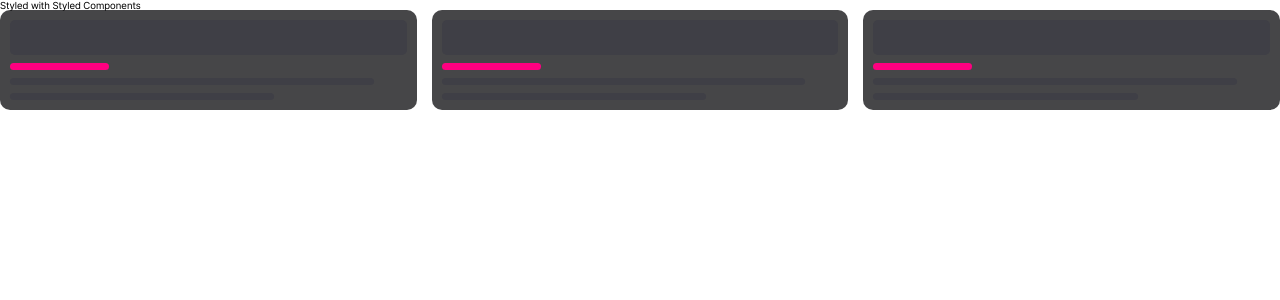
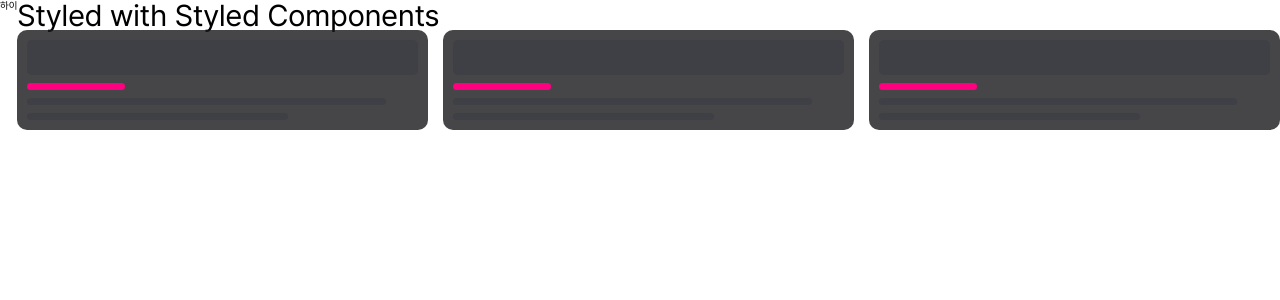
Before and after one commit to WeblingCafe/coffee_bo, a Next.js app: page / in a window 1280 px wide. Shown: the top 300 px of the page. Built offline with nearby package versions, Linux system fonts and the light colour scheme.

Commit message:
STYLE: global style 수정

```diff
--- a/app/layout.tsx
+++ b/app/layout.tsx
@@ -4,6 +4,8 @@ import StyledComponentsRegistry from "lib/registry";
 import GlobalStyle from "styles/GlobalStyles";
 import { ThemeProvider } from "styled-components";
 import { theme } from "styles/theme";
+import SideBar from "ui/organism/Sidebar";
+import LayoutTemplate from "ui/templates/LayoutTemplate";
 
 export default function Layout({ children }: { children: React.ReactNode }) {
   return (
@@ -11,7 +13,9 @@ export default function Layout({ children }: { children: React.ReactNode }) {
       <StyledComponentsRegistry>
         <GlobalStyle />
         <ThemeProvider theme={theme}>
-          <body>{children}</body>
+          <body>
+            <LayoutTemplate>{children}</LayoutTemplate>
+          </body>
         </ThemeProvider>
       </StyledComponentsRegistry>
     </html>
--- a/styles/GlobalStyles.ts
+++ b/styles/GlobalStyles.ts
@@ -95,14 +95,36 @@ const GlobalStyle = createGlobalStyle`
         cursor: pointer;
     };
 
-    h1,
-    h2,
-    h3,
-    h4,
-    h5,
-    h6 {
-        margin: 0;
-    }
+    h1 {
+  font-size: 3rem;
+
+}
+
+h2 {
+  font-size: 2rem;
+
+}
+
+h3 {
+  font-size: 1.5rem;
+
+}
+
+h4 {
+  font-size: 1.2rem;
+
+}
+
+h5 {
+  font-size: 1.1rem;
+
+
+}
+h6 {
+  font-size: 1rem;
+
+
+}
 
     ol,
     ul {
--- /dev/null
+++ b/ui/organism/Sidebar.tsx
@@ -0,0 +1,5 @@
+"use client";
+
+export default function SideBar() {
+  return <div>하이</div>;
+}
--- /dev/null
+++ b/ui/templates/LayoutTemplate.tsx
@@ -0,0 +1,23 @@
+import styled from "styled-components";
+import SideBar from "ui/organism/Sidebar";
+
+interface LayoutTemplateProps {
+  children: React.ReactNode;
+}
+
+const LayoutTemplateWrapper = styled.div`
+  display: flex;
+`;
+
+const ChildWrapper = styled.div`
+  flex: 1;
+`;
+
+export default function LayoutTemplate({ children }: LayoutTemplateProps) {
+  return (
+    <LayoutTemplateWrapper>
+      <SideBar />
+      <ChildWrapper>{children}</ChildWrapper>
+    </LayoutTemplateWrapper>
+  );
+}
```
